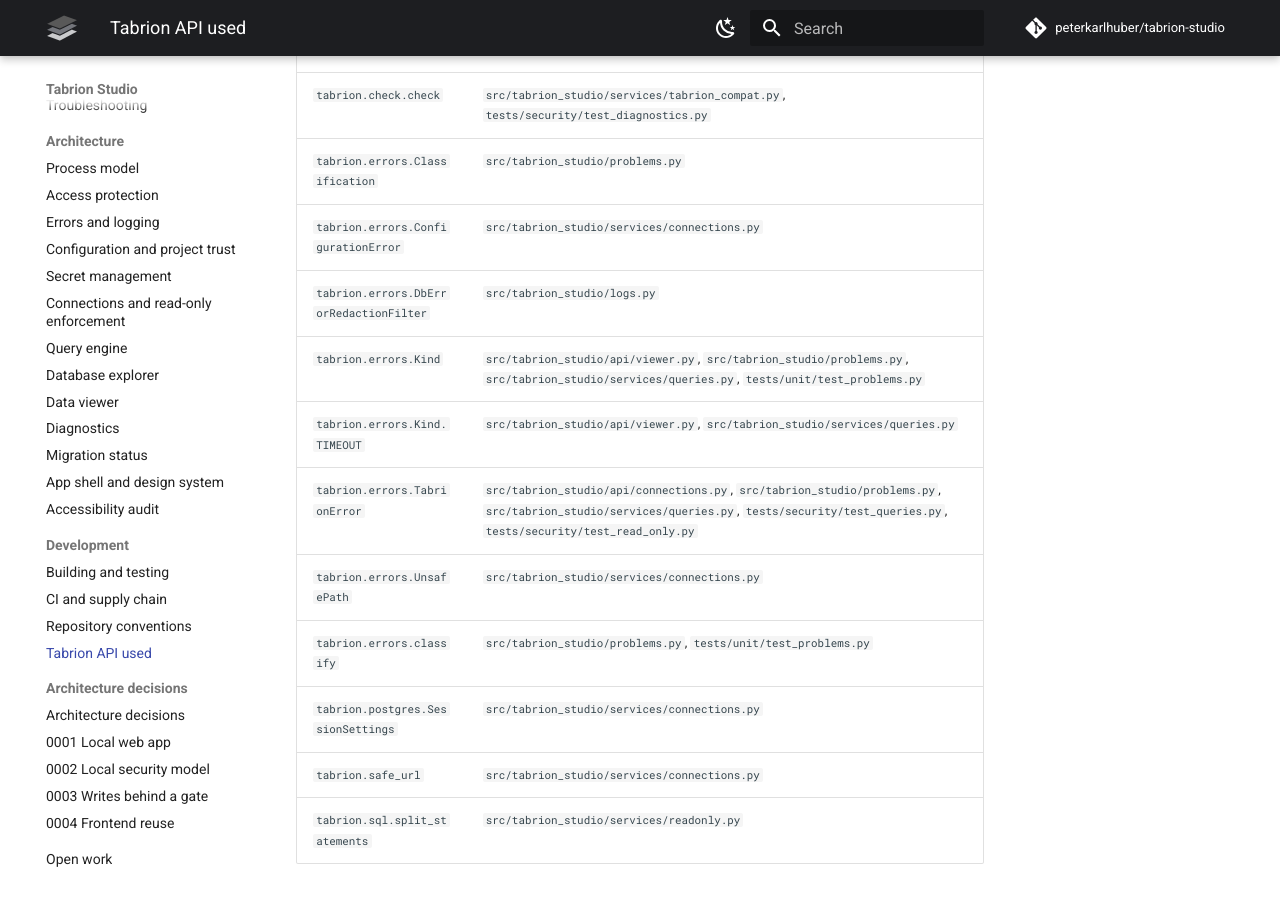
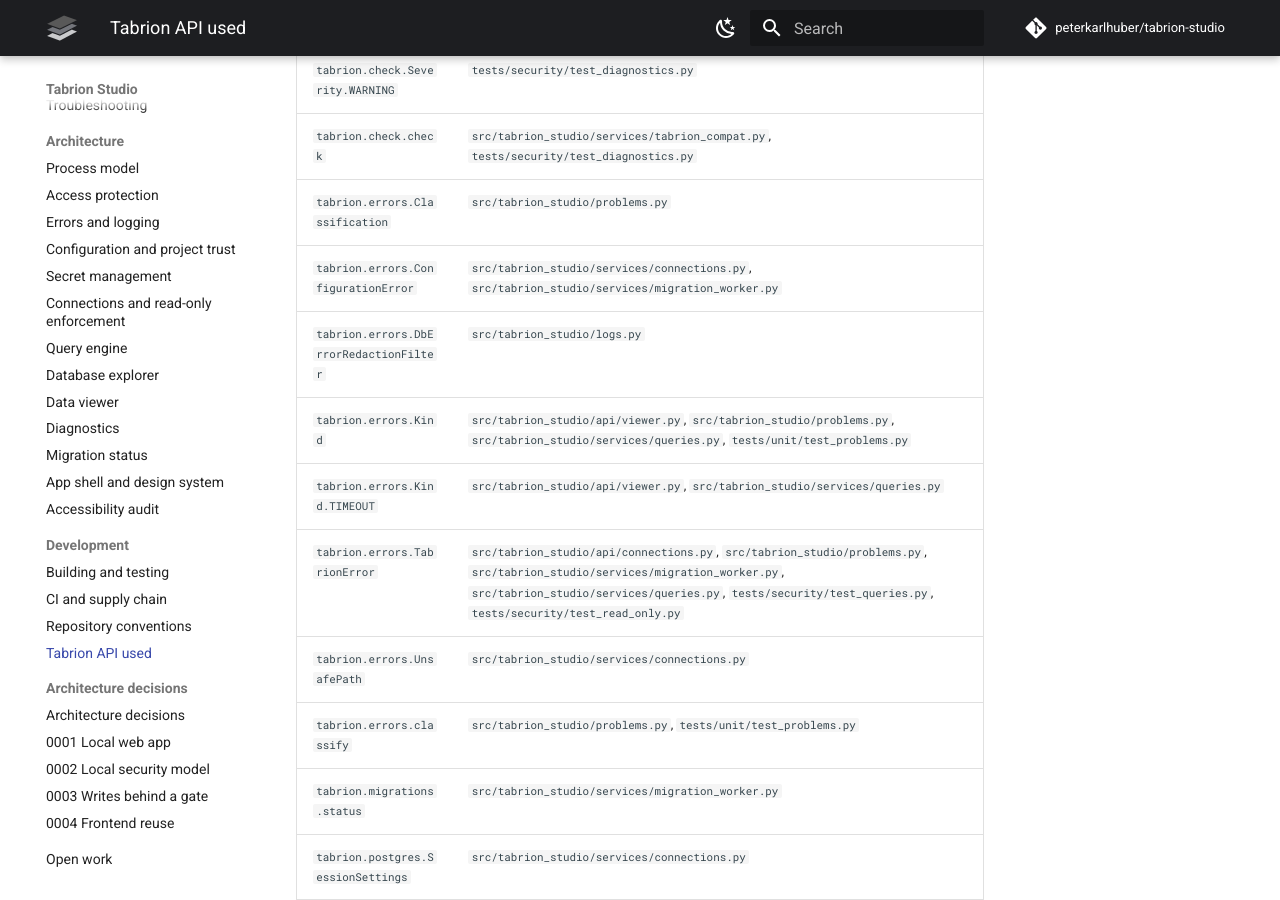
Before and after one commit to peterkarlhuber/tabrion-studio, an MkDocs documentation site: the page built from docs/api-consumers.md, in a window 1280 px wide and 900 px high, scrolled down 1375 px. Built offline with MkDocs 1.6.1 and Material for MkDocs 9.7.7, drawn with Linux system fonts in a browser that asks for light colours; comment, search, counter and statistics services are not loaded.

Commit message:
STU-015: docs for the tabrion v0.1.0 pin (PR #29)
The CHANGELOG entry is no longer integration-branch only, the work-package row is Done (PR #29),
TS-001 names the migrations extra, and docs/api-consumers.md is regenerated
(tabrion.migrations.status). TD-024 is unchanged.

Co-Authored-By: Claude Opus 5.5 <noreply@anthropic.com>
Claude-Session: https://claude.ai/code/session_011tY7TC7Nu5VGro3DJGJcv8

```diff
--- a/docs/api-consumers.md
+++ b/docs/api-consumers.md
@@ -25,13 +25,14 @@ is used.
 | `tabrion.check.Severity.WARNING` | `tests/security/test_diagnostics.py` |
 | `tabrion.check.check` | `src/tabrion_studio/services/tabrion_compat.py`, `tests/security/test_diagnostics.py` |
 | `tabrion.errors.Classification` | `src/tabrion_studio/problems.py` |
-| `tabrion.errors.ConfigurationError` | `src/tabrion_studio/services/connections.py` |
+| `tabrion.errors.ConfigurationError` | `src/tabrion_studio/services/connections.py`, `src/tabrion_studio/services/migration_worker.py` |
 | `tabrion.errors.DbErrorRedactionFilter` | `src/tabrion_studio/logs.py` |
 | `tabrion.errors.Kind` | `src/tabrion_studio/api/viewer.py`, `src/tabrion_studio/problems.py`, `src/tabrion_studio/services/queries.py`, `tests/unit/test_problems.py` |
 | `tabrion.errors.Kind.TIMEOUT` | `src/tabrion_studio/api/viewer.py`, `src/tabrion_studio/services/queries.py` |
-| `tabrion.errors.TabrionError` | `src/tabrion_studio/api/connections.py`, `src/tabrion_studio/problems.py`, `src/tabrion_studio/services/queries.py`, `tests/security/test_queries.py`, `tests/security/test_read_only.py` |
+| `tabrion.errors.TabrionError` | `src/tabrion_studio/api/connections.py`, `src/tabrion_studio/problems.py`, `src/tabrion_studio/services/migration_worker.py`, `src/tabrion_studio/services/queries.py`, `tests/security/test_queries.py`, `tests/security/test_read_only.py` |
 | `tabrion.errors.UnsafePath` | `src/tabrion_studio/services/connections.py` |
 | `tabrion.errors.classify` | `src/tabrion_studio/problems.py`, `tests/unit/test_problems.py` |
+| `tabrion.migrations.status` | `src/tabrion_studio/services/migration_worker.py` |
 | `tabrion.postgres.SessionSettings` | `src/tabrion_studio/services/connections.py` |
 | `tabrion.safe_url` | `src/tabrion_studio/services/connections.py` |
 | `tabrion.sql.split_statements` | `src/tabrion_studio/services/readonly.py` |
```
Also changed, not shown: CHANGELOG.md (+1 -1 lines), docs/TODO.md (+3 -2 lines).
